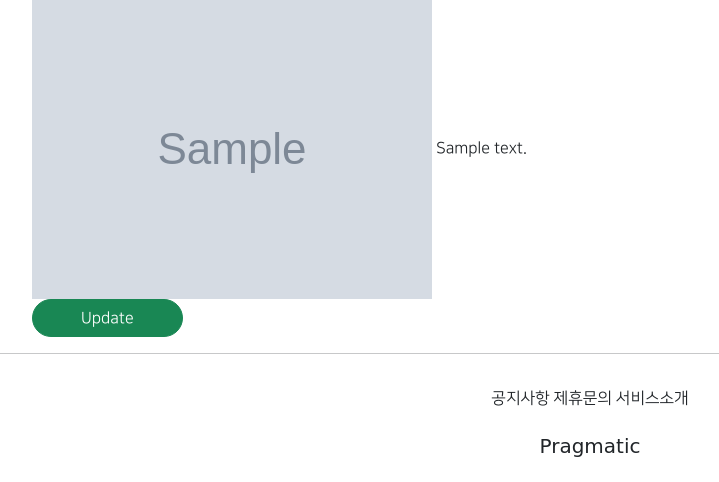
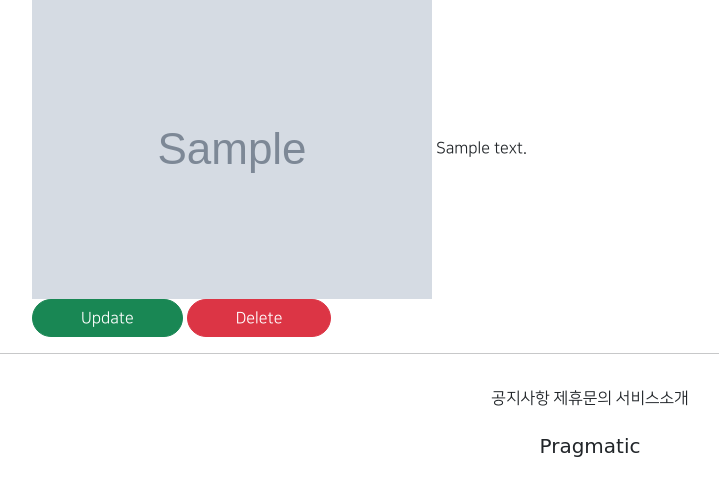
Before and after one commit to yeun38/gis1, a Django app: page /articles/detail/1 in a window 1280 px wide. Shown: the part 319-801 px from the top of the page, without its empty margins (50-769 px from the left). Run offline with Django 3.2, Linux system fonts and the light colour scheme; tables that the repository leaves empty hold one stand-in row (values such as "Sample post"); grey boxes marked "Sample" are stand-in pictures; parts of the project's set-up code (start-up, migrations or seed data) failed here and were passed over; some libraries are stand-ins or nearby versions.

Commit message:
8/04 1ban class commit 2

```diff
--- a/articleapp/templates/articleapp/detail.html
+++ b/articleapp/templates/articleapp/detail.html
@@ -7,6 +7,7 @@
             <h4>{{ target_article.writer.profile.nickname }}</h4>
             <p>{{ target_article.created_at }}</p>
         </div>
+
         <div>
             {#      게시글 내용      #}
             <img src="{{ target_article.image.url }}" alt="">
@@ -16,6 +17,10 @@
                    class="btn btn-success rounded-pill px-5">
                     Update
                 </a>
+                <a href="{% url 'articleapp:delete' pk=target_article.pk %}"
+                   class="btn btn-danger rounded-pill px-5">
+                    Delete
+                </a>
             </div>
         </div>
 
--- a/articleapp/urls.py
+++ b/articleapp/urls.py
@@ -1,7 +1,7 @@
 from django.urls import path
 from django.views.generic import TemplateView
 
-from articleapp.views import ArticleCreateView, ArticleDetailView, ArticleUpdateView
+from articleapp.views import ArticleCreateView, ArticleDetailView, ArticleUpdateView, ArticleDeleteView
 
 app_name = 'articleapp'
 
@@ -14,6 +14,8 @@ urlpatterns = [
 
     path('update/<int:pk>', ArticleUpdateView.as_view(), name = 'update'),
 
+    path('delete/<int:pk>', ArticleDeleteView.as_view(), name = 'delete'),
+
 
 
 ]
--- a/articleapp/views.py
+++ b/articleapp/views.py
@@ -1,9 +1,11 @@
+from _ast import Delete
+
 from django.shortcuts import render
 
 
 # Create your views here.
 from django.urls import reverse_lazy, reverse
-from django.views.generic import CreateView, DetailView, UpdateView
+from django.views.generic import CreateView, DetailView, UpdateView, DeleteView
 
 from articleapp.forms import ArticleCreationForm
 from articleapp.models import Article
@@ -36,3 +38,10 @@ class ArticleUpdateView(UpdateView):
 
     def get_success_url(self):
         return reverse('articleapp:detail',kwargs={'pk':self.object.pk})
+
+
+class ArticleDeleteView(DeleteView):
+    model = Article
+    context_object_name = 'target_article'
+    success_url =  reverse_lazy('articleapp:list')
+    template_name = 'articleapp/delete.html'
```
Also changed, not shown: articleapp/templates/articleapp/delete.html (added, +23 -0 lines).
